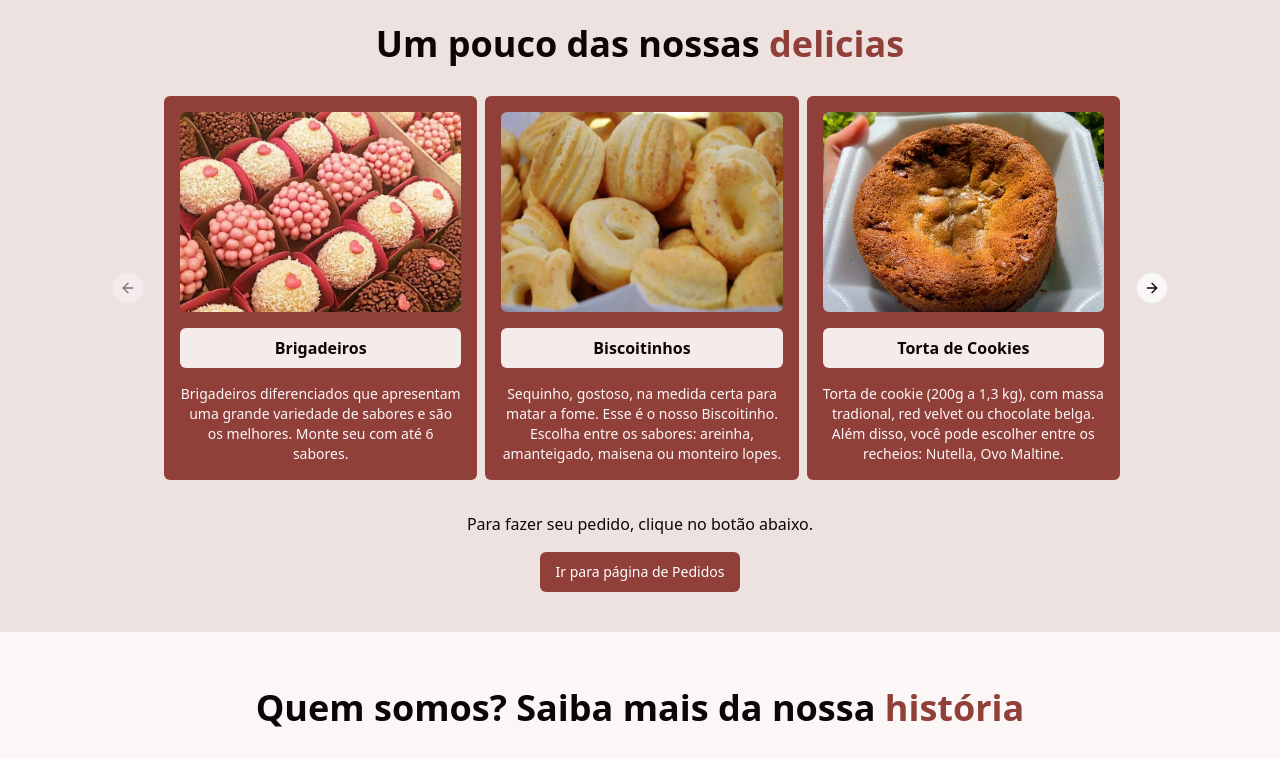
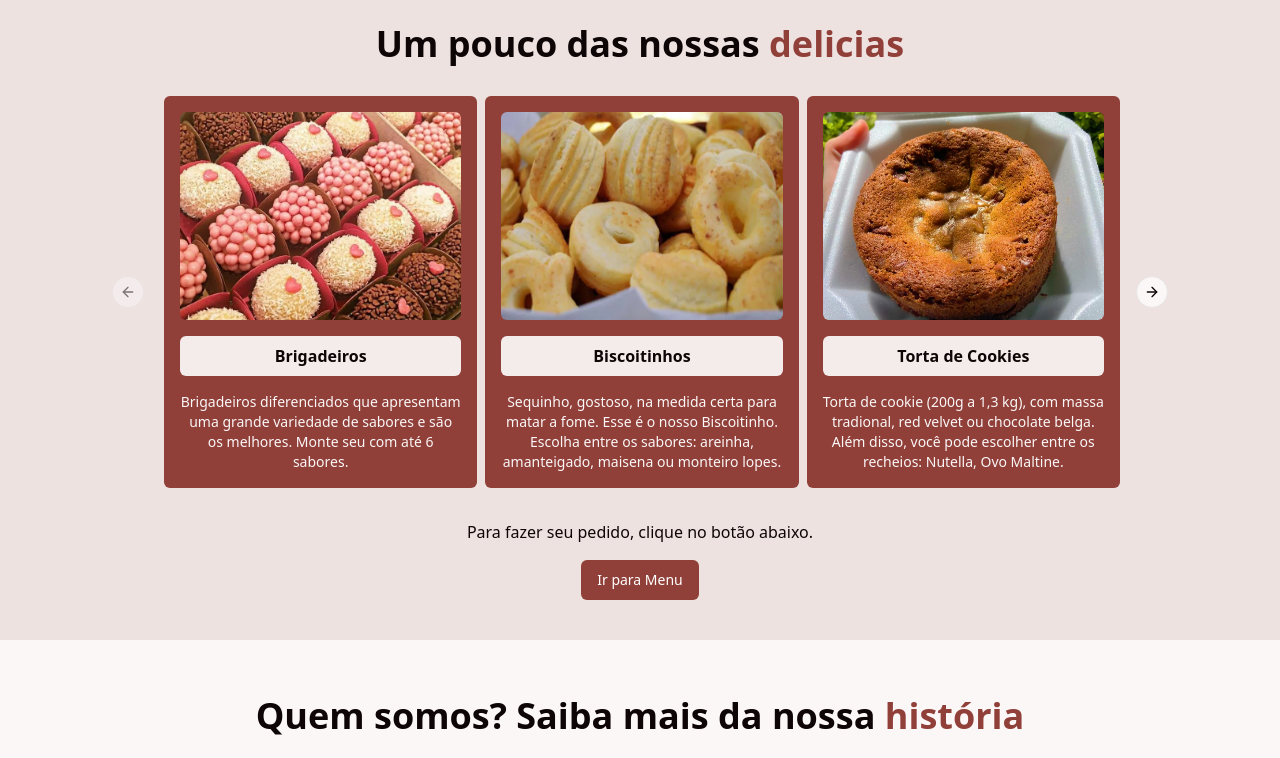
Before and after one commit to patricklimax/react-store-cioccolato, a Next.js app: page / in a window 1280 px wide. Shown: the part 551-1309 px from the top of the page. Built offline with nearby package versions, Linux system fonts and the light colour scheme.

Commit message:
chore: changed the url of the order page to the menu page

```diff
--- a/src/app/(site)/components/hero/index.tsx
+++ b/src/app/(site)/components/hero/index.tsx
@@ -1,4 +1,5 @@
 import { Button } from '@/components/ui/button';
+import Link from 'next/link';
 
 const HeroPage = () => {
 	return (
@@ -7,7 +8,9 @@ const HeroPage = () => {
 				Compartilhando momentos <span className='text-primary'> doces</span> e{' '}
 				<span className='text-primary'> especiais</span> com você.
 			</p>
-			<Button>Já quero comprar</Button>
+			<Link href='/menu'>
+				<Button type='button'>Já quero comprar</Button>
+			</Link>
 		</section>
 	);
 };
--- a/src/app/(site)/components/product-list/index.tsx
+++ b/src/app/(site)/components/product-list/index.tsx
@@ -34,9 +34,9 @@ const ProductList = () => {
 			</Carousel>
 			<div className='flex flex-col items-center gap-4 mt-4'>
 				<p>Para fazer seu pedido, clique no botão abaixo.</p>
-				<Button>
-					<Link href='/pedidos'>Ir para página de Pedidos</Link>
-				</Button>
+				<Link href='/menu'>
+					<Button type='button'>Ir para Menu</Button>
+				</Link>
 			</div>
 		</section>
 	);
--- a/src/app/(site)/components/product-list/product-card-item.tsx
+++ b/src/app/(site)/components/product-list/product-card-item.tsx
@@ -1,14 +1,14 @@
-import type { ProductCategory } from '@/types/product-category-card';
+import type { ProductCategoryCard } from '@/types/product-category-card';
 import Image from 'next/image';
 
 type ProductProps = {
-	product: ProductCategory;
+	product: ProductCategoryCard;
 };
 
 const ProductCardItem = ({ product }: ProductProps) => {
 	return (
 		<div className='flex flex-col gap-4 rounded-md p-4 bg-primary'>
-			<div className='rounded-md relative h-[200px] '>
+			<div className='rounded-md relative h-52'>
 				<Image
 					src={product.imageUrl}
 					alt={product.name}
```
